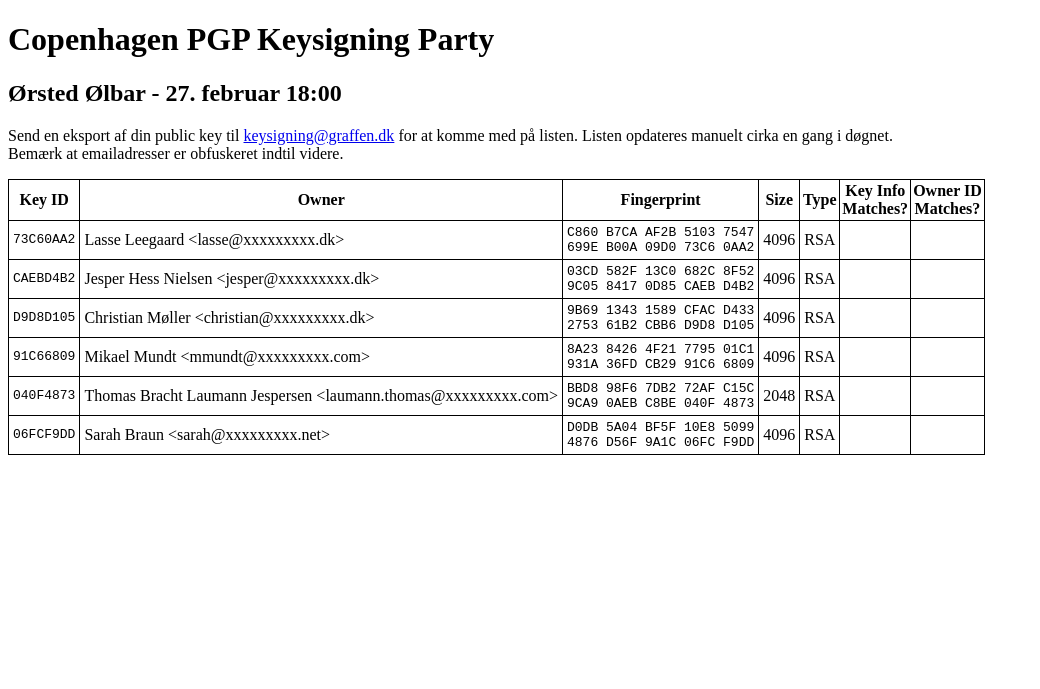
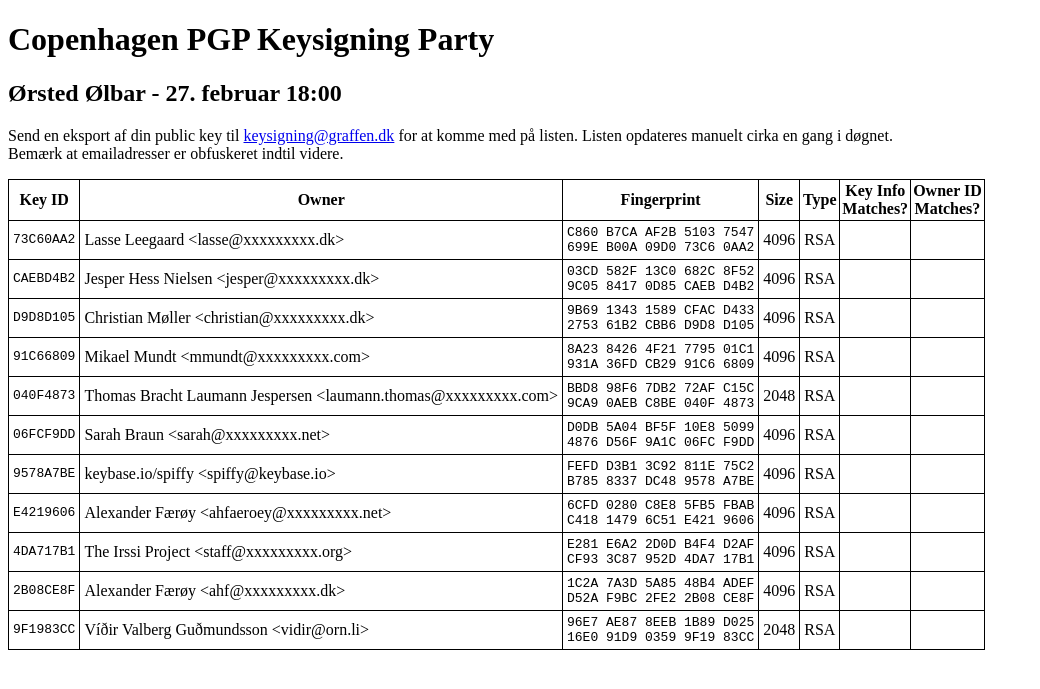
Before and after one commit to graffen/graffen.github.io, a Jekyll site: the page built from keysigning/index.md, in a window 1280 px wide. Shown: the top 689 px of the page, without its empty margins (0-1040 px from the left). Built offline with Jekyll 4.4.1, drawn with Linux system fonts in a browser that asks for light colours.

Commit message:
Add a couple more keysigning keys

```diff
--- a/keysigning/index.md
+++ b/keysigning/index.md
@@ -21,4 +21,14 @@ Bemærk at emailadresser er obfuskeret indtil videre.
 9CA9 0AEB C8BE 040F 4873</pre></td><td>2048</td><td>RSA</td><td></td><td></td></tr>
 <tr><td><pre>06FCF9DD</pre></td><td>Sarah Braun &lt;sarah@xxxxxxxxx.net&gt;</td><td><pre>D0DB 5A04 BF5F 10E8 5099
 4876 D56F 9A1C 06FC F9DD</pre></td><td>4096</td><td>RSA</td><td></td><td></td></tr>
+<tr><td><pre>9578A7BE</pre></td><td>keybase.io/spiffy &lt;spiffy@keybase.io&gt;</td><td><pre>FEFD D3B1 3C92 811E 75C2
+B785 8337 DC48 9578 A7BE</pre></td><td>4096</td><td>RSA</td><td></td><td></td></tr>
+<tr><td><pre>E4219606</pre></td><td>Alexander Færøy &lt;ahfaeroey@xxxxxxxxx.net&gt;</td><td><pre>6CFD 0280 C8E8 5FB5 FBAB
+C418 1479 6C51 E421 9606</pre></td><td>4096</td><td>RSA</td><td></td><td></td></tr>
+<tr><td><pre>4DA717B1</pre></td><td>The Irssi Project &lt;staff@xxxxxxxxx.org&gt;</td><td><pre>E281 E6A2 2D0D B4F4 D2AF
+CF93 3C87 952D 4DA7 17B1</pre></td><td>4096</td><td>RSA</td><td></td><td></td></tr>
+<tr><td><pre>2B08CE8F</pre></td><td>Alexander Færøy &lt;ahf@xxxxxxxxx.dk&gt;</td><td><pre>1C2A 7A3D 5A85 48B4 ADEF
+D52A F9BC 2FE2 2B08 CE8F</pre></td><td>4096</td><td>RSA</td><td></td><td></td></tr>
+<tr><td><pre>9F1983CC</pre></td><td>Víðir Valberg Guðmundsson &lt;vidir@orn.li&gt;</td><td><pre>96E7 AE87 8EEB 1B89 D025
+16E0 91D9 0359 9F19 83CC</pre></td><td>2048</td><td>RSA</td><td></td><td></td></tr>
 </table>
```
